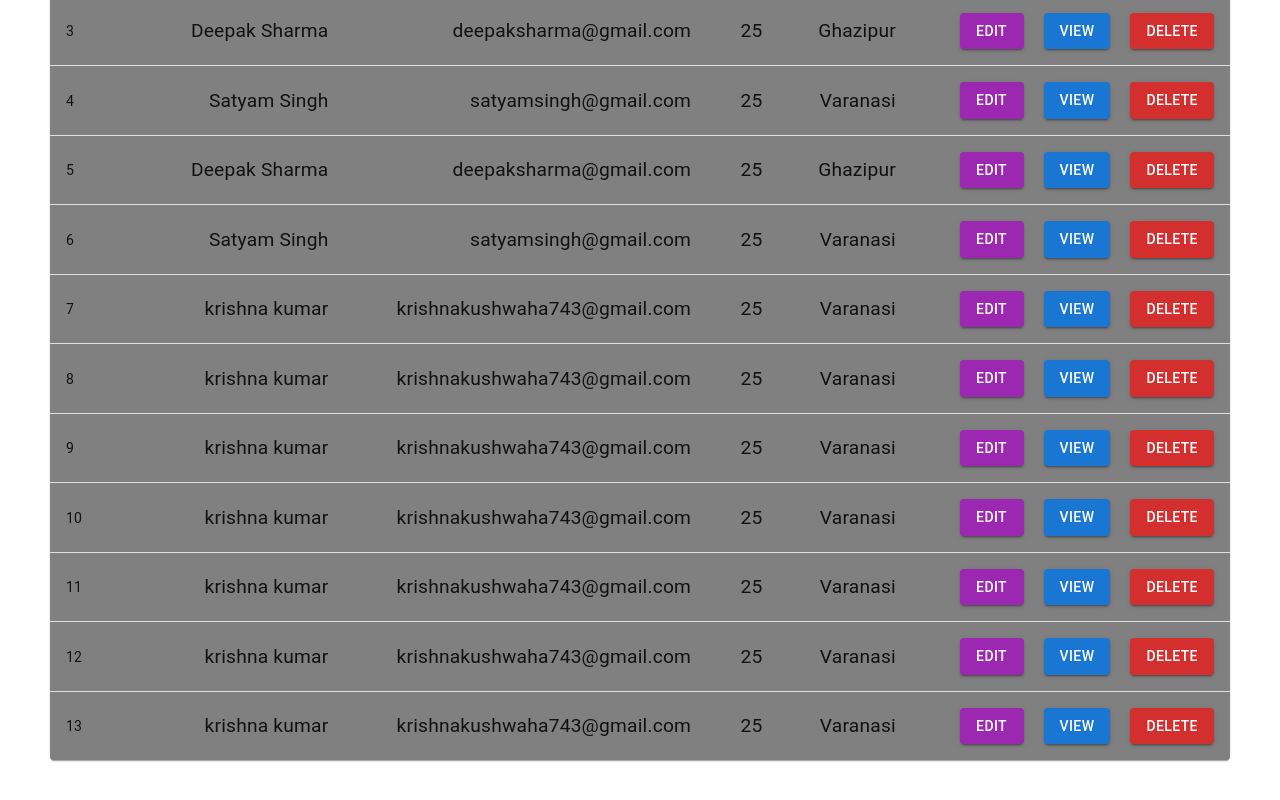
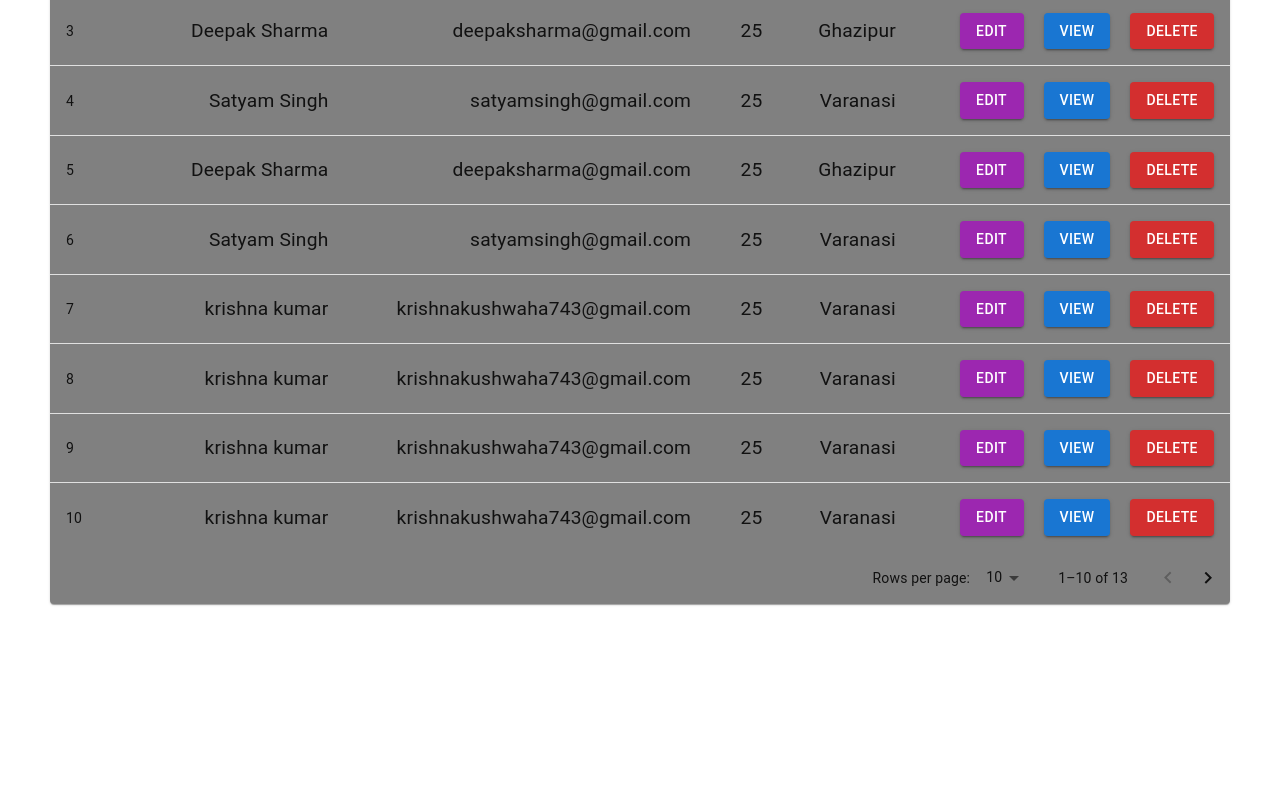
Before and after one commit to krishh743/crud_react_typescript_rtk, a React (Create React App) app: page /alldetails in a window 1280 px wide. Shown: the part 516-1316 px from the top of the page. After the commit the page ends 1170 px from the top, so only its background shows below. Built offline with nearby package versions, Linux system fonts and the light colour scheme.

Commit message:
pagination added

```diff
--- a/src/components/AllList.tsx
+++ b/src/components/AllList.tsx
@@ -11,7 +11,7 @@
 import {useNavigate} from "react-router";
 import {Link} from "react-router-dom";
 import {removeUser} from "../redux/Reducer";
-import {Stack} from "@mui/material";
+import {Stack, TablePagination} from "@mui/material";
 import "./style.css";
 import Dialog from "@mui/material/Dialog";
 import DialogActions from "@mui/material/DialogActions";
@@ -35,15 +35,8 @@
   const dispatch = useDispatch();
   const navigate = useNavigate();
   const [open, setOpen] = React.useState(false);
-
-
-
-
-
-
-
-
-
+  const [page, setPage] = React.useState(0);
+  const [rowsPerPage, setRowsPerPage] = React.useState(10);
 
   const handleDelete = (id: any) => {
     handleClickOpen();
@@ -60,6 +53,18 @@
   const handleClose = () => {
     setOpen(false);
   };
+
+  const handleChangePage = (event: any, newPage: number) => {
+    setPage(newPage);
+  };
+
+  const handleChangeRowsPerPage = (event: any) => {
+    setRowsPerPage(parseInt(event.target.value, 10));
+    setPage(0);
+  };
+
+  const emptyRows =
+    rowsPerPage - Math.min(rowsPerPage, users.length - page * rowsPerPage);
 
   return (
     <div className="details-container">
@@ -108,7 +113,13 @@
             </TableRow>
           </TableHead>
           <TableBody>
-            {users.map((row: any) => (
+            {(rowsPerPage > 0
+              ? users.slice(
+                  page * rowsPerPage,
+                  page * rowsPerPage + rowsPerPage
+                )
+              : users
+            ).map((row: any) => (
               <TableRow
                 key={row.id}
                 sx={{"&:last-child td, &:last-child th": {border: 0}}}
@@ -193,8 +204,22 @@
                 </div>
               </TableRow>
             ))}
+            {emptyRows > 0 && (
+              <TableRow style={{height: 53 * emptyRows}}>
+                <TableCell colSpan={6} />
+              </TableRow>
+            )}
           </TableBody>
         </Table>
+        <TablePagination
+          rowsPerPageOptions={[10, 20, 30]}
+          component="div"
+          count={users.length}
+          rowsPerPage={rowsPerPage}
+          page={page}
+          onPageChange={handleChangePage}
+          onRowsPerPageChange={handleChangeRowsPerPage}
+        />
       </TableContainer>
     </div>
   );
```
